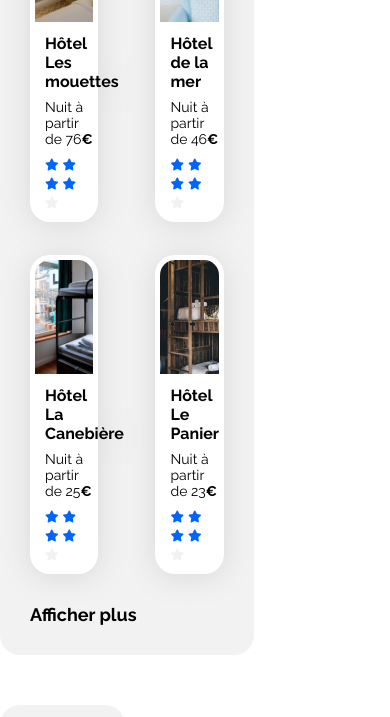
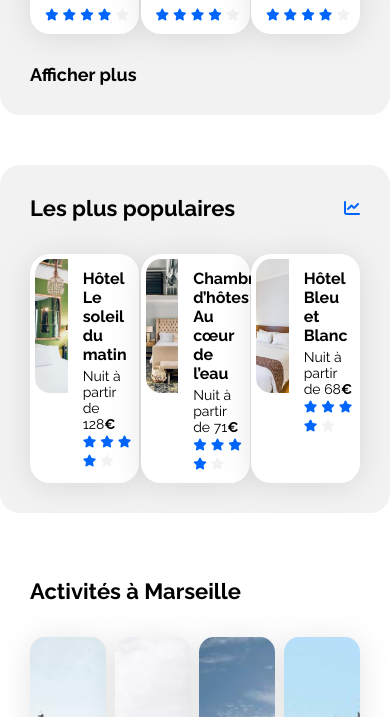
Before and after one commit to LB-Squishy/site-booki-new, a plain HTML site: page index.html in a window 390 px wide. Shown: the part 1283-2000 px from the top of the page. Drawn offline with Linux system fonts and the light colour scheme.

Commit message:
modif largeur

```diff
--- a/css/style.css
+++ b/css/style.css
@@ -687,7 +687,7 @@ a {
     /****** Hebergements ***********/
 
     .hebergements {
-        width: 65%;
+        width: 100%;
     }
 
     .hebergements-cards {
@@ -740,7 +740,7 @@ a {
     /****** Populaires ***********/
 
     .populaires {
-        width: 32%;
+        width: 100%;
     }
 
     .populaires-title {
```
